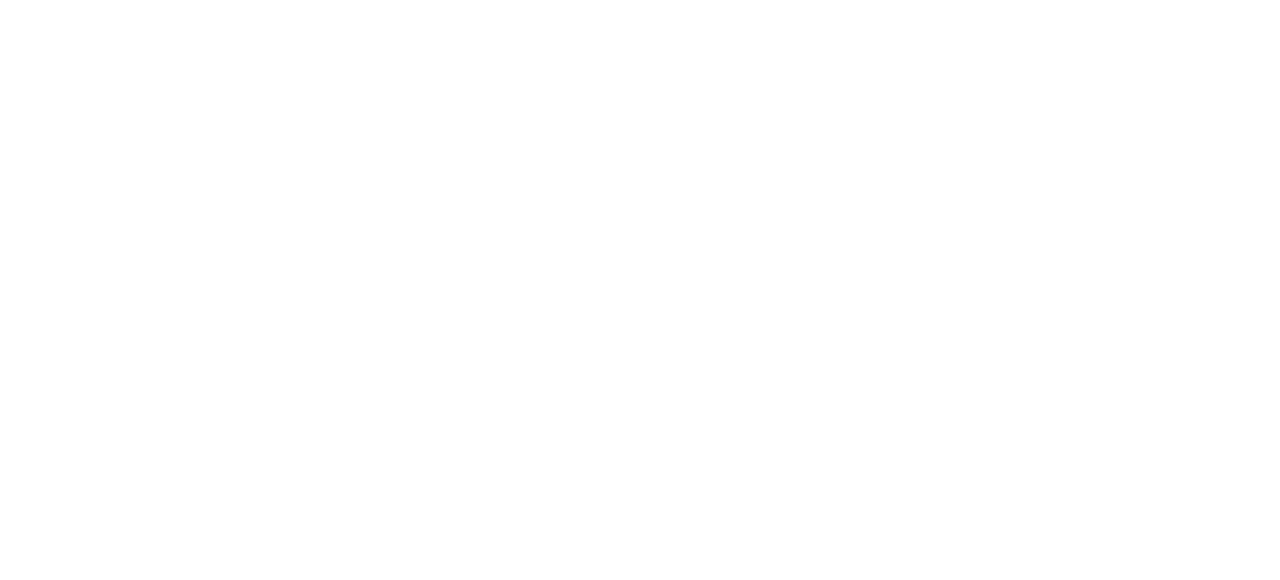
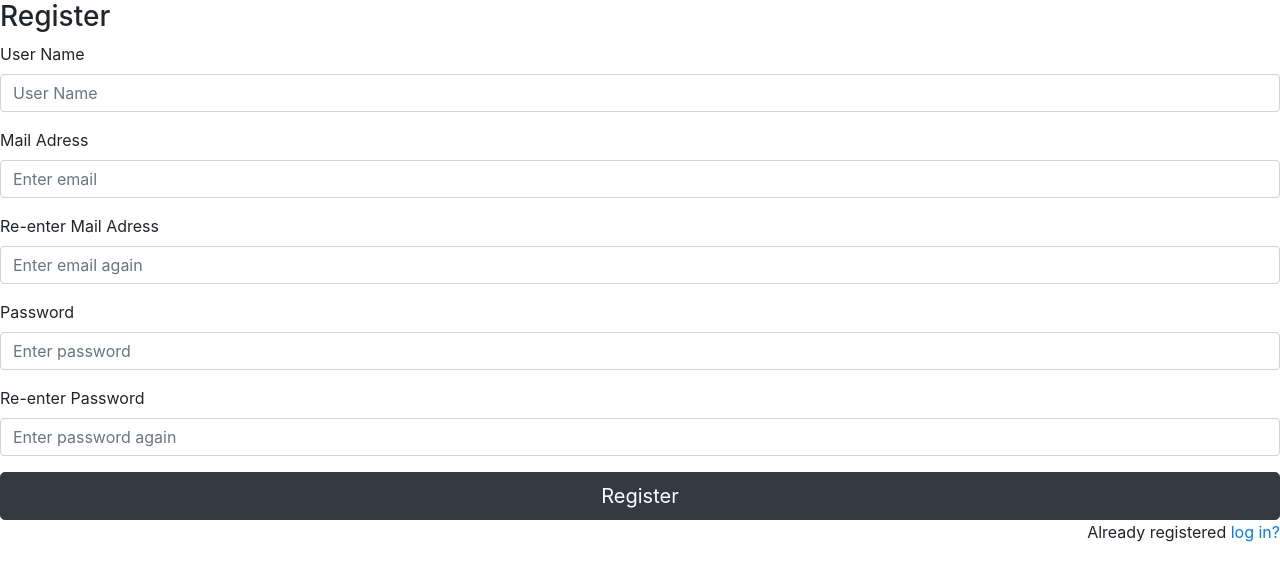
Before and after one commit to huseyingokay/CS391-Project2, a React (Create React App) app: page /Signup in a window 1280 px wide. Shown: the top 580 px of the page. Built offline with nearby package versions, Linux system fonts and the light colour scheme.

Commit message:
minor fixes

```diff
--- a/src/App.js
+++ b/src/App.js
@@ -19,7 +19,7 @@
         <BrowserRouter>
             <Switch>
               <Route exact path="/" component={Login} />
-              <Route exact path="/" component={Signup} />
+              <Route exact path="/Signup" component={Signup} />
               <Route exact path="/memes" component={Memes} />
             </Switch>
         </BrowserRouter>
--- a/src/screens/Signup.js
+++ b/src/screens/Signup.js
@@ -4,8 +4,20 @@
 import { Button, Form } from 'react-bootstrap';
 
 
+
+
 class Signup extends React.Component {
+    constructor(props) {
+        super(props);
+        this.state ={
+            email:"",
+            emailValidation: "",
+            password: "",
+            passwordValidation: "",
+            userName: ""
+        }
 
+    }
 
 
   render() {
@@ -32,7 +44,7 @@
 
                 <div className="form-group">
                     <label>Password</label>
-                    <input type="password" className="form-control" placeholder="Enter password" />
+                    <input type="email" className="form-control" placeholder="Enter password" />
                 </div>
 
                 <div className="form-group">
```
